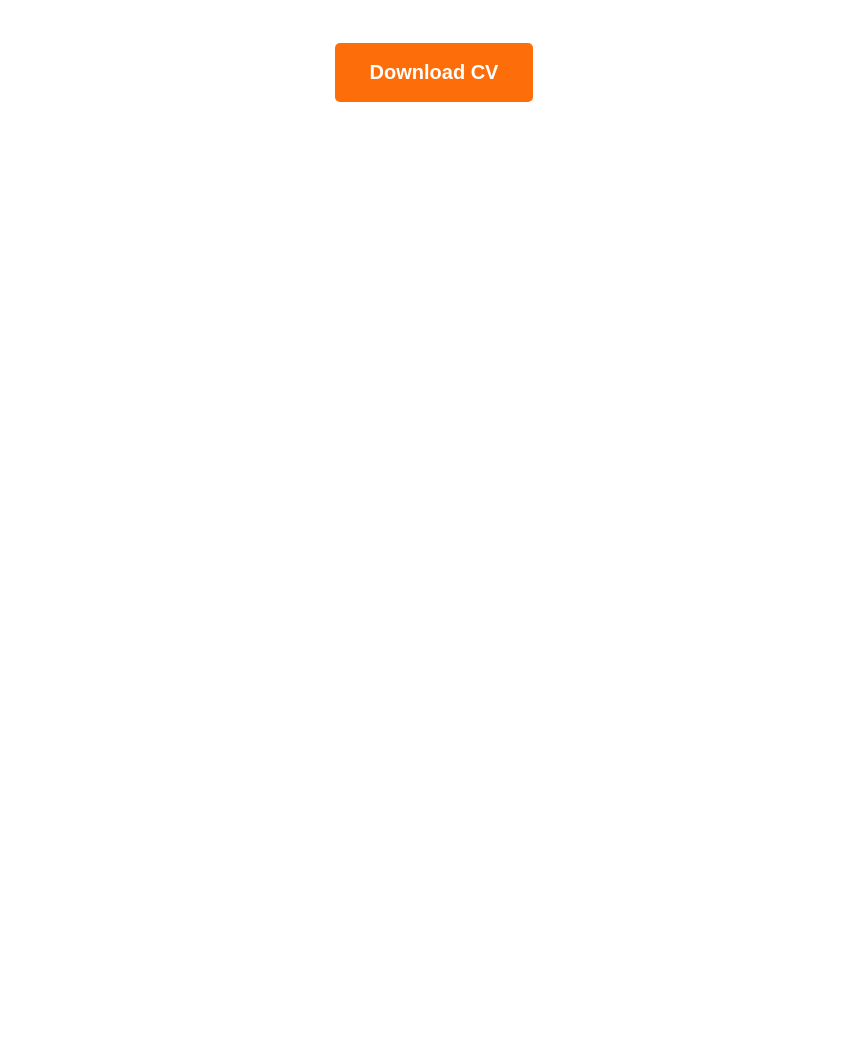
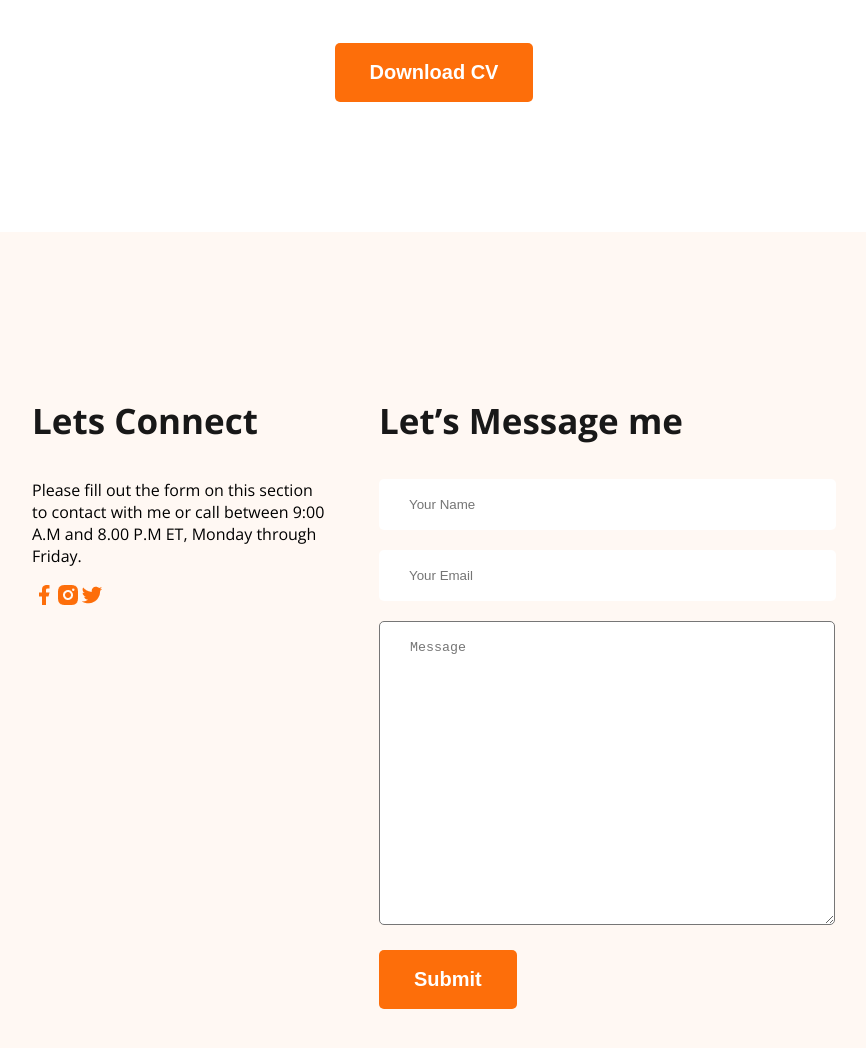
Before and after one commit to mahmudul0022/portfolio, a plain HTML site: page index.html in a window 1280 px wide. Shown: the part 2712-3760 px from the top of the page, without its empty margins (206-1072 px from the left). Before the commit the page ends 2944 px from the top, so only its background shows below. Drawn offline with nearby package versions, Linux system fonts and the light colour scheme.

Commit message:
last commit

```diff
--- a/index.html
+++ b/index.html
@@ -143,7 +143,30 @@
 
     </main>
     <footer>
+<section class="footer-section">
+   <div class="footer-information">
+    <div class="footer-colum">
+        <h3 class="footer-colum-title">Lets Connect</h3>
+    <p>Please fill out the form on this section to contact with me or call between 9:00 A.M and 8.00 P.M ET, Monday through Friday.</p>
+    <div class="anchors-div">
+        <a href=""><img src="images/icons/facebook.png" alt=""></a><a href=""><img src="images/icons/insta.png" alt=""></a><a href=""><img src="images/icons/twitter.png" alt=""></a>
+    </div>
+    </div>
 
+   <div class="footer-colum">
+    <h3 class="footer-colum-title">Let’s Message me</h3>
+    <form action="">
+        <input type="text" placeholder="Your Name">
+        <br>
+        <input type="text" placeholder="Your Email">
+        <br>
+        <textarea name="" id="" cols="30" rows="10" placeholder="Message"></textarea>
+        <br>
+        <button class="btn-primary">Submit</button>
+    </form>
+   </div>
+   </div>
+</section>
     </footer>
 </body>
 
--- a/styles/portfolio.css
+++ b/styles/portfolio.css
@@ -137,3 +137,31 @@ box-shadow: 0px 6px 50px 0px rgba(0, 0, 0, 0.06);
     margin: 130px 230px;
 
 }
+/* footer styles */
+.footer-section{
+    background: #FFF8F3;
+    max-width: 1600px;
+    padding: 130px 230px;
+
+}
+.footer-information{
+    display: flex;
+    gap: 50px;
+}
+.footer-colum form input, textarea{
+    margin-bottom: 20px;
+    border-radius: 5px;
+background: var(--White-Color, #FFF);
+}
+.footer-colum form input{
+    padding: 18px 250px 18px 30px;
+    border: none;
+}
+.footer-colum form textarea{
+    padding: 18px 169px 134px 30px;
+}
+.footer-colum-title{
+    color:  #181818;
+font-size: 35px;
+font-weight: 700;
+}
```
